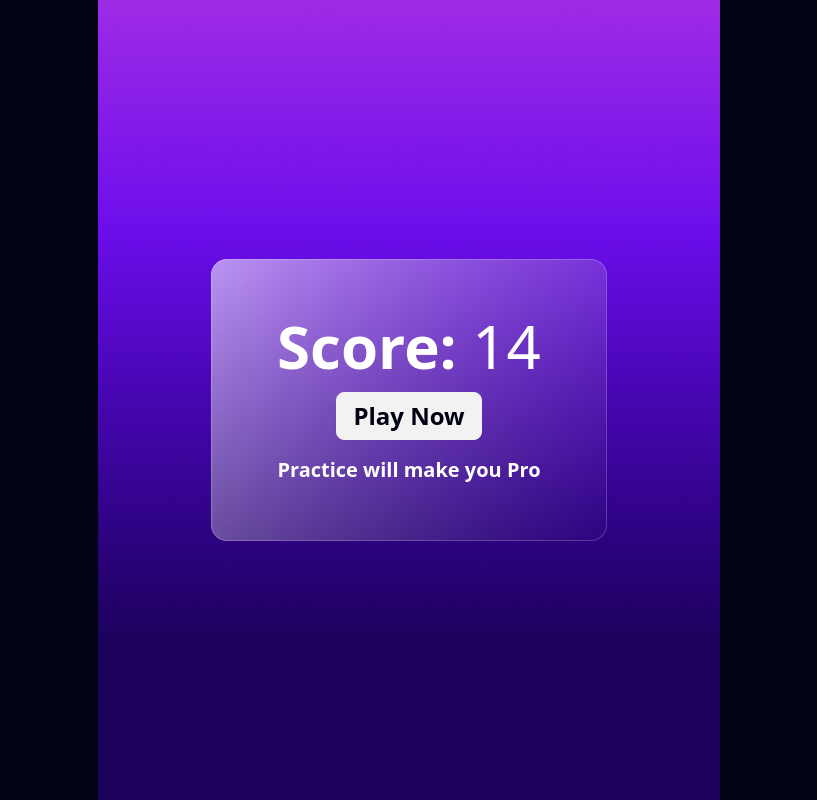
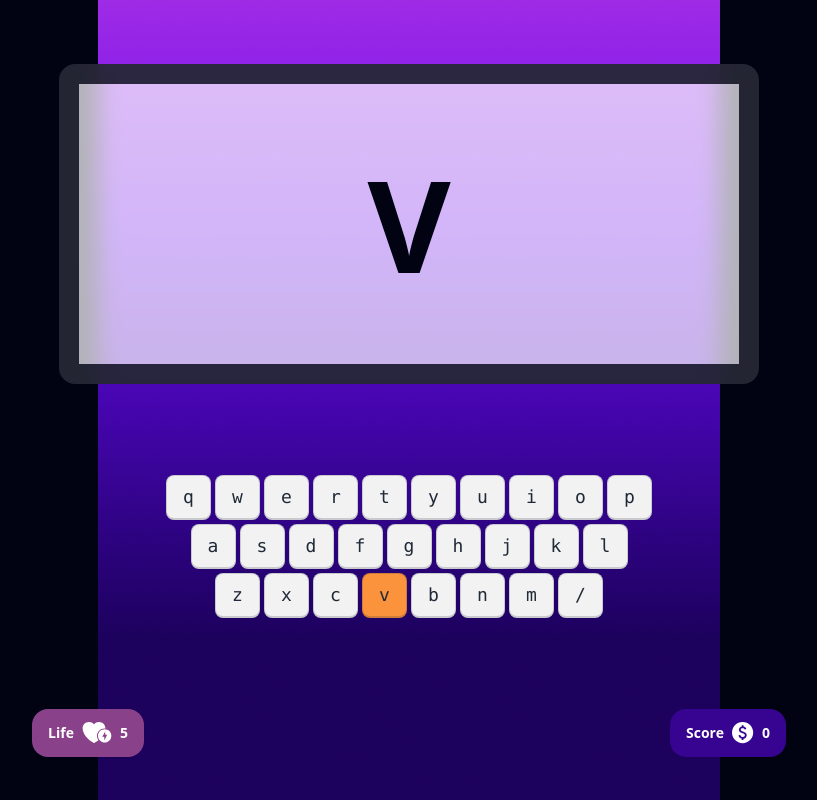
Before and after one commit to jahidrony037/alpha-clash-pro, a plain HTML site: page index.html in a window 1280 px wide. Both pictures are taken after a click on the button "Play Now". Shown: the whole page, without its empty margins (231-1048 px from the left). Drawn offline with nearby package versions, Linux system fonts and the light colour scheme.

Commit message:
alpha clash done completely

```diff
--- a/index.html
+++ b/index.html
@@ -30,7 +30,7 @@
       class="min-h-screen bg-[#010313] bg-[url('images/background.png')] bg-no-repeat bg-center"
     >
       <!-- home screen -->
-      <section class="home hidden">
+      <section class="home" id="home-screen">
         <div class="min-h-screen flex flex-col justify-center items-center">
           <h1
             class="md:text-[170px] text-5xl anton-regular text-center uppercase text-[#FFF] py-6"
@@ -41,11 +41,11 @@
           <p class="text-2xl text-[#FFF] font-medium">
             Unleash Your Keyboard Kung Fu : Press “Enter” to Play
           </p>
-          <button class="btn mt-[55px]">Play Now</button>
+          <button onclick="play()" class="btn mt-[55px]">Play Now</button>
         </div>
       </section>
       <!-- play ground -->
-      <section class="play-ground hidden">
+      <section class="play-ground hidden" id="playGround-screen">
         <div class="flex flex-col justify-around min-h-screen items-stretch">
           <!-- screen -->
           <div class="mt-5">
@@ -53,7 +53,8 @@
               class="artboard artboard-horizontal lg:w-[700px] w-[300px] lg:h-72 min-h-80 mx-auto text-center flex flex-row justify-center items-center border-[20px] border-solid border-[#010313CC] rounded-2xl backdrop-blur-md bg-[#FFFFFFB2]"
             >
               <div
-                class="cursor-pointer text-[128px] font-semibold text-[#010313] bg-none"
+                class="cursor-pointer text-[128px] font-semibold text-[#010313] bg-none uppercase"
+                id="alphabet"
               >
                 A
               </div>
@@ -62,37 +63,37 @@
           <!-- keyboard -->
           <div>
             <div class="flex justify-center gap-1 my-1 w-full">
-              <kbd class="kbd lg:kbd-lg cursor-pointer">q</kbd>
-              <kbd class="kbd lg:kbd-lg cursor-pointer">w</kbd>
-              <kbd class="kbd lg:kbd-lg cursor-pointer">e</kbd>
-              <kbd class="kbd lg:kbd-lg cursor-pointer">r</kbd>
-              <kbd class="kbd lg:kbd-lg cursor-pointer">t</kbd>
-              <kbd class="kbd lg:kbd-lg cursor-pointer">y</kbd>
-              <kbd class="kbd lg:kbd-lg cursor-pointer">u</kbd>
-              <kbd class="kbd lg:kbd-lg cursor-pointer">i</kbd>
-              <kbd class="kbd lg:kbd-lg cursor-pointer">o</kbd>
-              <kbd class="kbd lg:kbd-lg cursor-pointer">p</kbd>
+              <kbd id="q" class="kbd lg:kbd-lg cursor-pointer">q</kbd>
+              <kbd id="w" class="kbd lg:kbd-lg cursor-pointer">w</kbd>
+              <kbd id="e" class="kbd lg:kbd-lg cursor-pointer">e</kbd>
+              <kbd id="r" class="kbd lg:kbd-lg cursor-pointer">r</kbd>
+              <kbd id="t" class="kbd lg:kbd-lg cursor-pointer">t</kbd>
+              <kbd id="y" class="kbd lg:kbd-lg cursor-pointer">y</kbd>
+              <kbd id="u" class="kbd lg:kbd-lg cursor-pointer">u</kbd>
+              <kbd id="i" class="kbd lg:kbd-lg cursor-pointer">i</kbd>
+              <kbd id="o" class="kbd lg:kbd-lg cursor-pointer">o</kbd>
+              <kbd id="p" class="kbd lg:kbd-lg cursor-pointer">p</kbd>
             </div>
             <div class="flex justify-center gap-1 my-1 w-full">
-              <kbd class="kbd lg:kbd-lg cursor-pointer">a</kbd>
-              <kbd class="kbd lg:kbd-lg cursor-pointer">s</kbd>
-              <kbd class="kbd lg:kbd-lg cursor-pointer">d</kbd>
-              <kbd class="kbd lg:kbd-lg cursor-pointer">f</kbd>
-              <kbd class="kbd lg:kbd-lg cursor-pointer">g</kbd>
-              <kbd class="kbd lg:kbd-lg cursor-pointer">h</kbd>
-              <kbd class="kbd lg:kbd-lg cursor-pointer">j</kbd>
-              <kbd class="kbd lg:kbd-lg cursor-pointer">k</kbd>
-              <kbd class="kbd lg:kbd-lg cursor-pointer">l</kbd>
+              <kbd id="a" class="kbd lg:kbd-lg cursor-pointer">a</kbd>
+              <kbd id="s" class="kbd lg:kbd-lg cursor-pointer">s</kbd>
+              <kbd id="d" class="kbd lg:kbd-lg cursor-pointer">d</kbd>
+              <kbd id="f" class="kbd lg:kbd-lg cursor-pointer">f</kbd>
+              <kbd id="g" class="kbd lg:kbd-lg cursor-pointer">g</kbd>
+              <kbd id="h" class="kbd lg:kbd-lg cursor-pointer">h</kbd>
+              <kbd id="j" class="kbd lg:kbd-lg cursor-pointer">j</kbd>
+              <kbd id="k" class="kbd lg:kbd-lg cursor-pointer">k</kbd>
+              <kbd id="l" class="kbd lg:kbd-lg cursor-pointer">l</kbd>
             </div>
             <div class="flex justify-center gap-1 my-1 w-full">
-              <kbd class="kbd lg:kbd-lg cursor-pointer">z</kbd>
-              <kbd class="kbd lg:kbd-lg cursor-pointer">x</kbd>
-              <kbd class="kbd lg:kbd-lg cursor-pointer">c</kbd>
-              <kbd class="kbd lg:kbd-lg cursor-pointer">v</kbd>
-              <kbd class="kbd lg:kbd-lg cursor-pointer">b</kbd>
-              <kbd class="kbd lg:kbd-lg cursor-pointer">n</kbd>
-              <kbd class="kbd lg:kbd-lg cursor-pointer">m</kbd>
-              <kbd class="kbd lg:kbd-lg cursor-pointer">/</kbd>
+              <kbd id="z" class="kbd lg:kbd-lg cursor-pointer">z</kbd>
+              <kbd id="x" class="kbd lg:kbd-lg cursor-pointer">x</kbd>
+              <kbd id="c" class="kbd lg:kbd-lg cursor-pointer">c</kbd>
+              <kbd id="v" class="kbd lg:kbd-lg cursor-pointer">v</kbd>
+              <kbd id="b" class="kbd lg:kbd-lg cursor-pointer">b</kbd>
+              <kbd id="n" class="kbd lg:kbd-lg cursor-pointer">n</kbd>
+              <kbd id="m" class="kbd lg:kbd-lg cursor-pointer">m</kbd>
+              <kbd id="/" class="kbd lg:kbd-lg cursor-pointer">/</kbd>
             </div>
           </div>
           <!-- score btn -->
@@ -120,7 +121,7 @@
                   fill="white"
                 />
               </svg>
-              <span>1</span>
+              <span id="life-score">5</span>
             </button>
             <button class="btn rounded-2xl bg-[#360490] border-none text-white">
               Score
@@ -136,23 +137,28 @@
                   fill="white"
                 />
               </svg>
-              <span>1</span>
+              <span id="current-score">0</span>
             </button>
           </div>
         </div>
       </section>
       <!-- score ground -->
-      <section class="score">
+      <section id="score-ground" class="score hidden">
         <div class="bg-[url('images/rectangle6.png')] bg-no-repeat bg-center">
           <div
             class="flex flex-col justify-center items-center gap-4 min-h-screen"
           >
+            <p class="text-center text-xl text-white">game over !</p>
             <h1 class="text-6xl text-[#FFF]">
-              <span class="font-bold">Score:</span>
-              <span>14</span>
+              <span class="font-bold">Your Score:</span>
+              <span id="update-score">0</span>
             </h1>
-            <button class="btn text-2xl font-semibold text-[#010313]">
-              Play Now
+            <button
+              onclick="playAgain()"
+              id="play-again"
+              class="btn text-2xl font-semibold text-[#010313]"
+            >
+              Play Again
             </button>
             <p class="text-xl font-semibold text-[#FFF]">
               Practice will make you Pro
@@ -161,5 +167,7 @@
         </div>
       </section>
     </main>
+    <script src="script/utility.js"></script>
+    <script src="script/alpha-clash.js"></script>
   </body>
 </html>
--- /dev/null
+++ b/script/alpha-clash.js
@@ -0,0 +1,91 @@
+// function play(){
+//     const homeScreen=document.getElementById('home-screen');
+//     homeScreen.classList.toggle('hidden');
+//     const playGroundScreen = document.getElementById('playGround-screen');
+//     playGroundScreen.classList.toggle('hidden');
+
+// }
+function handleKeyboardButtonPress(event){
+    const playerPressed = event.key;
+    //console.log('player pressed', playerPressed);
+
+    if(playerPressed==='Escape'){
+        gameOver();
+    }
+
+    const element = document.getElementById('alphabet').innerText;
+    const currentAlphabet=element.toLocaleLowerCase();
+    //console.log('expected alphabet', currentAlphabet);
+
+    if(playerPressed===currentAlphabet){
+
+        // update score
+        // const currentScoreElement = document.getElementById('current-score');
+        // const currentScoreText = currentScoreElement.innerText;
+        // const currentScore = parseInt(currentScoreText);
+        //currentScoreElement.innerText=newScore;
+        const currentScore = getTextElementValueById('current-score');
+        //console.log(currentScore);
+        const newScore = currentScore + 1;
+
+        setTextElementValueById('current-score', newScore);
+
+        //update score in score screen
+        // const currentUpdateScoreElement = document.getElementById('update-score');
+        // currentUpdateScoreElement.innerText=newScore;
+
+        setTextElementValueById('update-score',newScore);
+
+
+
+        // play continue
+        removeBackgroundColor(currentAlphabet);
+        continueGame();
+    }
+    else{
+        // const currentLifeScoreElement = document.getElementById('life-score');
+        // const currentLifeScoreText = currentLifeScoreElement.innerText;
+        // const currentLifeScore = parseInt(currentLifeScoreText);
+
+        const currentLifeScore = getTextElementValueById('life-score');
+
+        const newLifeScore = currentLifeScore-1;
+        //currentLifeScoreElement.innerText=newLifeScore;
+        setTextElementValueById('life-score', newLifeScore);
+        if(newLifeScore===0){
+            gameOver();
+
+            removeBackgroundColor(playerPressed);
+        }
+    }
+}
+document.addEventListener('keyup', handleKeyboardButtonPress)
+
+function continueGame(){
+    showAlphabet('alphabet');
+    const element = document.getElementById('alphabet');
+    const alphabet = element.innerText;
+    // console.log(alphabet.toLowerCase());
+    setBackgroundColor(alphabet.toLowerCase());
+
+}
+
+function play(){
+    hideElementById('home-screen');
+    showElementById('playGround-screen');
+    continueGame();
+}
+
+function playAgain(){
+    hideElementById('score-ground');
+    showElementById('home-screen');
+    console.log('this is click');
+    clearBackgroundColor();
+}
+
+function gameOver(){
+            hideElementById('playGround-screen');
+            showElementById('score-ground');
+            setTextElementValueById('current-score',0);
+            setTextElementValueById('life-score',5);
+}
--- /dev/null
+++ b/script/utility.js
@@ -0,0 +1,61 @@
+function hideElementById(idName){
+    const section = document.getElementById(idName);
+    section.classList.add('hidden');
+}
+
+function showElementById(idName){
+    const section = document.getElementById(idName);
+    section.classList.remove('hidden');
+}
+
+
+
+const characters ='abcdefghijklmnopqrstuvwzyz/';
+
+function generateCharacter(length){
+    let result = ' ';
+    const charactersLength = characters.length;
+    for(let i =0; i<length; i++){
+        result +=characters.charAt(Math.floor(Math.random()*charactersLength))
+    }
+
+    return result;
+}
+
+function showAlphabet(idName){
+    const alphabet = generateCharacter(1);
+    const alphabetElement = document.getElementById(idName);
+    alphabetElement.innerText=alphabet;
+}
+
+function getTextElementValueById(idName){
+    const currentLifeScoreElement = document.getElementById(idName);
+        const currentLifeScoreText = currentLifeScoreElement.innerText;
+        const currentLifeScore = parseInt(currentLifeScoreText);
+
+        return currentLifeScore;
+}
+
+function setTextElementValueById(idName,value){
+    const currentUpdateScoreElement = document.getElementById(idName);
+        currentUpdateScoreElement.innerText=value;
+}
+
+function setBackgroundColor(idName){
+    const element = document.getElementById(idName);
+    // console.log(element);
+    element.classList.add('bg-orange-400');
+}
+
+function removeBackgroundColor(idName){
+    const element = document.getElementById(idName);
+    element.classList.remove('bg-orange-400');
+}
+
+function clearBackgroundColor(){
+    const colorKeys= document.querySelectorAll('.bg-orange-400');
+    for(const colorKey of colorKeys){
+        //console.log(colorKey);
+        colorKey.classList.remove('bg-orange-400');
+    }
+}
```
